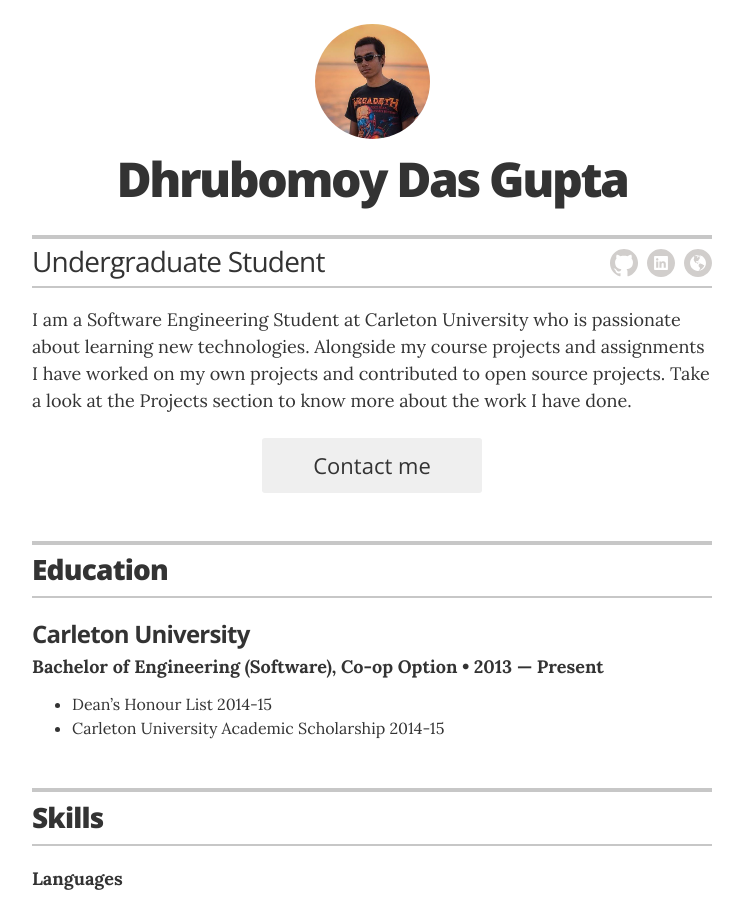
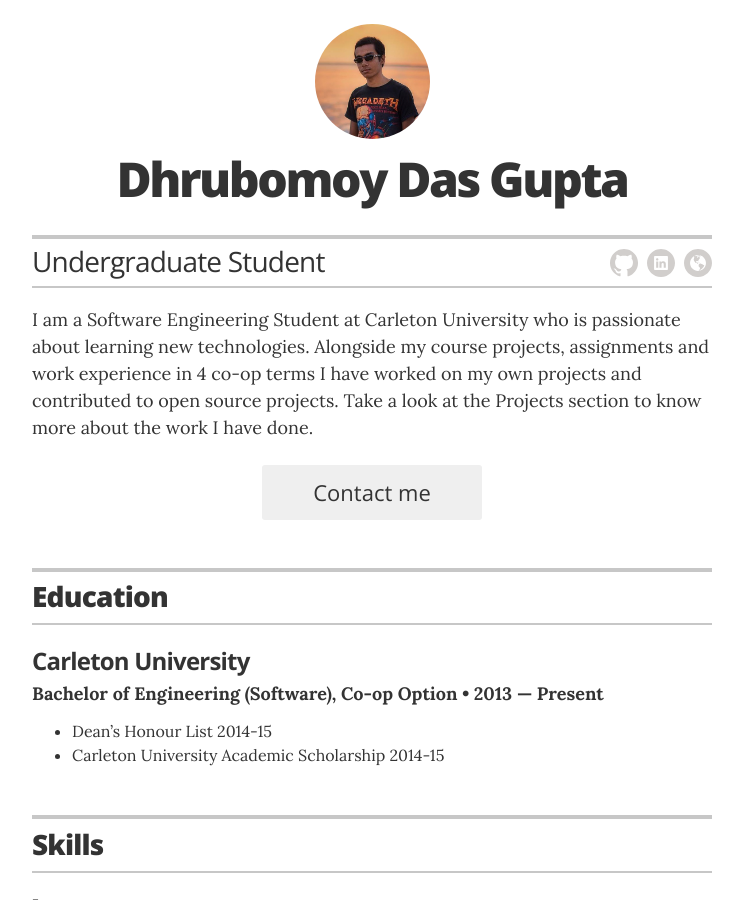
Before and after one commit to ddgupta/ddgupta.github.io, a Jekyll site: the page built from index.html, in a window 1280 px wide and 900 px high. Shown: the whole window, without its empty margins (268-1011 px from the left). Built offline with Jekyll 4.4.1, drawn with Linux system fonts in a browser that asks for light colours.

Commit message:
Update about me

```diff
--- a/_config.yml
+++ b/_config.yml
@@ -16,7 +16,7 @@ resume_contact_email:           "dhrubo_moy@yahoo.com"
 #resume_contact_telephone:       "613-914-2544"
 #resume_contact_address:         "742 Evergreen Terrace, Springfield"
 #resume_header_contact_info: "742 Evergreen Terrace, Springfield | 555-7334 | homerjsimpson@youremailaddress.com"
-resume_header_intro: "<p>I am a Software Engineering Student at Carleton University who is passionate about learning new technologies. Alongside my course projects and assignments I have worked on my own projects and contributed to open source projects. Take a look at the Projects section to know more about the work I have done.</p>"
+resume_header_intro: "<p>I am a Software Engineering Student at Carleton University who is passionate about learning new technologies. Alongside my course projects, assignments and work experience in 4 co-op terms I have worked on my own projects and contributed to open source projects. Take a look at the Projects section to know more about the work I have done.</p>"
 
 # use "yes" to display the email contact button,
 # "no" to display an "I'm not looking for work" message,
```
